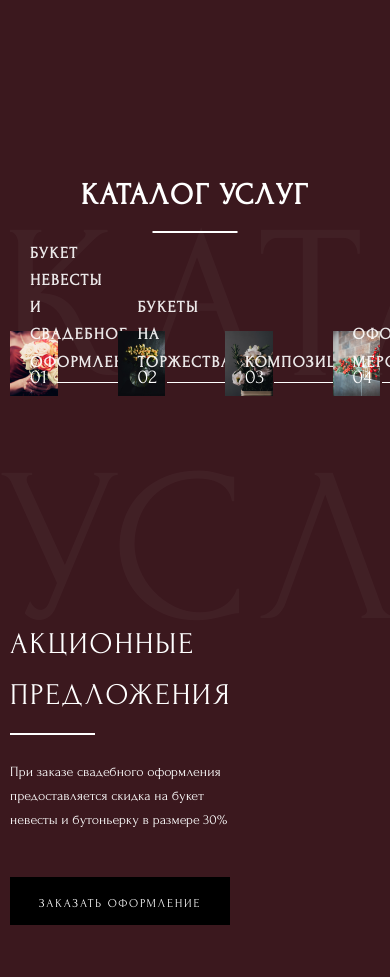
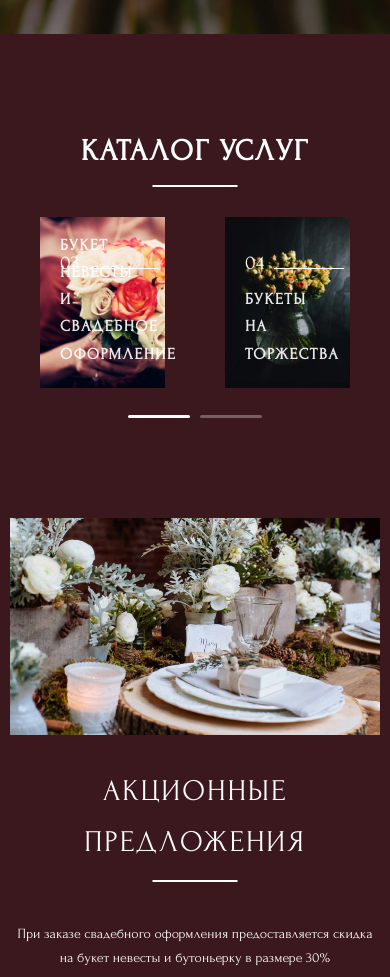
Before and after one commit to Remi208/floristry, a website built with webpack: page src/index.html in a window 390 px wide. Shown: the part 1020-1997 px from the top of the page. Built offline with nearby package versions, Linux system fonts and the light colour scheme; what svg4everybody would draw is missing.

Commit message:
responsive tablet index page

```diff
--- a/src/index.html
+++ b/src/index.html
@@ -4,7 +4,11 @@
 <body>
 <%= _.template(require('./includes/menu.html').default)(data) %>
 <div class="wrapper">
-  <section class="homepage-main-section">
+  <section
+      class="homepage-main-section"
+      style="background-image: url('./images/main-section-bg.jpg');"
+      data-bg-tablet="url('./images/main-section-tablet-bg.jpg')"
+  >
     <div class="container">
       <%= _.template(require('./includes/header.html').default)(data) %>
       <h1 class="homepage-main-title">флористика с душой</h1>
--- /dev/null
+++ b/src/js/constants.js
@@ -0,0 +1,3 @@
+export const TABLET_DEVICE_WIDTH = 1024;
+
+export default TABLET_DEVICE_WIDTH;
--- a/src/js/index.js
+++ b/src/js/index.js
@@ -4,11 +4,14 @@ import $ from 'jquery';
 import 'slick-carousel';
 import svgLoader from './svg-loader';
 import menu from './menu';
+import { TABLET_DEVICE_WIDTH } from './constants';
 
 document.addEventListener('DOMContentLoaded', () => {
   svgLoader();
 
   const slider = $('.service__slider');
+  const catalog = $('.catalog-section .catalog');
+  const homepageMainSection = $('.homepage-main-section');
 
   if (slider.length) {
     slider.slick({
@@ -18,5 +21,22 @@ document.addEventListener('DOMContentLoaded', () => {
     });
   }
 
+  if (
+    window.innerWidth <= TABLET_DEVICE_WIDTH
+  ) {
+    if (homepageMainSection.length) {
+      const { bgTablet } = homepageMainSection.data();
+      homepageMainSection.css('background-image', bgTablet);
+    }
+    if (catalog.length) {
+      catalog.slick({
+        slidesToShow: 2,
+        slidesToScroll: 2,
+        arrows: false,
+        dots: true,
+      });
+    }
+  }
+
   menu();
 });
--- a/src/scss/index.scss
+++ b/src/scss/index.scss
@@ -34,15 +34,20 @@ svg{
   padding: 0 10px;
   width: 100%;
   margin: 0 auto;
+  @include responsive($tablet) {
+    padding: 0 40px;
+  }
 }
 .homepage-main-section {
   position: relative;
-  background-image: url('../images/main-section-bg.jpg');
   background-position: center center;
   background-size: cover;
   min-height: 100vh;
   padding-bottom: 95px;
   margin-bottom: 190px;
+  @include responsive($tablet) {
+    margin-bottom: 100px;
+  }
   &:after {
     position: absolute;
     content: '';
@@ -51,23 +56,54 @@ svg{
     right: 0;
     height: 75px;
     background: linear-gradient(0deg, $main-theme-color 3.33%, rgba(59, 24, 30, 0) 100%);
+    @include responsive($tablet) {
+      opacity: 0;
+    }
   }
   &__footer {
     position: relative;
     display: flex;
     align-items: flex-end;
     justify-content: space-between;
+    @include responsive($tablet) {
+      display: block;
+      text-align: center;
+    }
   }
   .button-holder {
     display: flex;
     justify-content: center;
     margin-bottom: 40px;
+    @include responsive($tablet) {
+      margin-bottom: 210px;
+    }
   }
   .socials {
+    @include responsive($tablet) {
+      display: flex;
+      justify-content: center;
+      margin-bottom: 35px;
+    }
     &__item {
       margin-bottom: 25px;
+      @include responsive($tablet) {
+        margin-bottom: 0;
+        margin-right: 80px;
+      }
       &:last-child {
         margin-bottom: 0;
+        @include responsive($tablet){
+          margin-right: 0;
+        }
+      }
+    }
+    &__link {
+      @include responsive($tablet) {
+        width: 56px;
+        height: 56px;
+        padding: 15px;
+        background: $main-theme-color;
+        border-radius: 50%;
       }
     }
   }
@@ -82,6 +118,12 @@ svg{
   display: flex;
   align-items: center;
   justify-content: space-between;
+  @include responsive($tablet) {
+    left: 40px;
+    right: 40px;
+    padding-top: 40px;
+    align-items: flex-start;
+  }
 }
 .logo-holder {
   display: block;
@@ -94,7 +136,12 @@ svg{
 .burger-icon {
   position: relative;
   width: 23px;
+  height: 10px;
   margin-right: 15px;
+  @include responsive($tablet) {
+    width: 35px;
+    margin: 0;
+  }
   &:before,
   &:after {
     position: absolute;
@@ -106,9 +153,13 @@ svg{
   }
   &:before {
     bottom: 5px;
+    @include responsive($tablet) {
+      bottom: 0;
+    }
   }
   &:after {
-    bottom: 11px;
+    bottom: auto;
+    top: 0;
   }
 }
 .homepage-main-title {
@@ -121,6 +172,11 @@ svg{
   text-align: center;
   letter-spacing: 0.09em;
   text-transform: uppercase;
+  @include responsive($tablet) {
+    font-size: 70px;
+    line-height: 77px;
+    padding-top: 330px;
+  }
 }
 .button {
   display: inline-block;
@@ -141,6 +197,11 @@ svg{
     background: $white;
     color: $black;
   }
+  @include responsive($tablet) {
+    padding: 20px;
+    font-size: 15px;
+    line-height: 17px;
+  }
 }
 .button-1 {
   background-color: rgba($black, .6);
@@ -155,8 +216,11 @@ svg{
 }
 .button.see-works {
   min-width: 200px;
+  @include responsive($tablet) {
+    min-width: 250px;
+  }
 }
-.button.make-an-order {
+.make-an-order {
   min-width: 220px;
 }
 .see-catalog-button {
@@ -167,6 +231,13 @@ svg{
   line-height: 22px;
   letter-spacing: 0.06em;
   transform: translateX(50%) rotateZ(90deg) translateX(-50%) translateY(50%);
+  @include responsive($tablet) {
+    transform: none;
+    display: inline-block;
+    width: 45px;
+    height: 45px;
+    padding: 0;
+  }
   &:after {
     position: absolute;
     content: '';
@@ -174,20 +245,26 @@ svg{
     top: 50%;
     transform: translateY(-50%);
     @include sprite($arrow-right);
+    @include responsive($tablet) {
+      @include sprite($arrow-bottom);
+      left: 50%;
+      transform: translate(-50%, -50%);
+    }
+  }
+  &__text {
+    @include responsive($tablet) {
+      display: none;
+    }
   }
 }
 .socials{
   list-style: none;
   padding: 0;
   margin: 0;
-  &__item {
+  &__link {
+    display: block;
     width: 25px;
     height: 25px;
-  }
-  &__link {
-    display: block;
-    width: 100%;
-    height: 100%;
     transition: .5s;
     @include desktop-hover() {
       opacity: .5;
@@ -202,10 +279,16 @@ svg{
   left: 50%;
   transform: translateX(-50%);
   cursor: pointer;
+  @include responsive($tablet) {
+    display: none;
+  }
 }
 .catalog-section {
   position: relative;
   margin-bottom: 170px;
+  @include responsive($tablet) {
+    margin-bottom: 100px;
+  }
   &__container {
     position: relative;
     max-width: 1520px;
@@ -219,15 +302,19 @@ svg{
     line-height: 33px;
     letter-spacing: 0.06em;
     text-transform: uppercase;
-    margin-bottom: 120px;
+    margin-bottom: 100px;
+    padding-bottom: 20px;
     text-align: center;
+    @include responsive($tablet) {
+      margin-bottom: 30px;
+    }
     &:after {
       position: absolute;
       content: '';
       width: 85px;
       height: 2px;
       background: $white;
-      bottom: -22px;
+      bottom: 0;
       left: 50%;
       transform: translateX(-50%);
     }
@@ -244,6 +331,9 @@ svg{
     left: 50%;
     transform: translateX(-50%);
     opacity: .03;
+    @include responsive($tablet) {
+      display: none;
+    }
   }
 }
 .catalog {
@@ -251,6 +341,11 @@ svg{
   display: flex;
   margin: 0 -30px;
   counter-reset: section;
+  @include responsive($tablet) {
+    display: block;
+    margin: 0;
+    padding-bottom: 30px;
+  }
   &-item {
     counter-increment: section;
     padding: 0 30px;
@@ -353,6 +448,9 @@ svg{
 }
 .promotion-block {
   margin-bottom: 170px;
+  @include responsive($tablet) {
+    margin-bottom: 100px;
+  }
   &__container {
     position: relative;
     max-width: 1235px;
@@ -363,14 +461,27 @@ svg{
   &__content {
     display: flex;
     align-items: center;
+    @include responsive($tablet) {
+      flex-wrap: wrap;
+    }
   }
   &__info {
     width: 100%;
+    @include responsive($tablet) {
+      order: 2;
+    }
   }
   &__image {
     width: 700px;
     min-width: 700px;
     margin-left: 165px;
+    @include responsive($tablet) {
+      order: 1;
+      width: 100%;
+      margin: 0 auto 30px;
+      min-width: 0;
+      max-width: 450px;
+    }
     img {
       width: 100%;
     }
@@ -383,6 +494,10 @@ svg{
     text-transform: uppercase;
     padding-bottom: 15px;
     margin-bottom: 25px;
+    @include responsive($tablet) {
+      text-align: center;
+      margin-bottom: 40px;
+    }
     &:after {
       position: absolute;
       content: '';
@@ -391,18 +506,48 @@ svg{
       background: $white;
       bottom: 0;
       left: 0;
+      @include responsive($tablet) {
+        left: 50%;
+        transform: translateX(-50%);
+      }
     }
   }
   &__text {
     margin-bottom: 45px;
     font-size: 14px;
     line-height: 170%;
+    @include responsive($tablet) {
+      max-width: 450px;
+      width: 100%;
+      margin: 0 auto 15px;
+      text-align: center;
+    }
+  }
+  .button-holder {
+    @include responsive($tablet) {
+      text-align: center;
+    }
+  }
+  .button {
+    @include responsive($tablet) {
+      font-size: 11px;
+      line-height: 12px;
+      letter-spacing: 0.15em;
+    }
   }
 }
 .footer {
+  .container {
+    @include responsive($tablet) {
+      padding: 0 20px;
+    }
+  }
   &__content {
     padding: 20px 0 30px;
     border-top: 1px solid rgba($white, 0.2);
+    @include responsive($tablet) {
+      padding: 40px 0;
+    }
   }
   &-nav {
     &__list {
@@ -411,11 +556,19 @@ svg{
       padding: 0;
       display: flex;
       justify-content: center;
+      @include responsive($tablet) {
+        display: block;
+        margin-bottom: 40px;
+      }
     }
     &__item {
       margin-right: 50px;
+      @include responsive($tablet) {
+        margin: 0 0 20px;
+        text-align: center;
+      }
       &:last-child {
-        margin-right: 0;
+        margin: 0;
       }
     }
     &__link {
@@ -426,6 +579,10 @@ svg{
       transition: .5s;
       @include desktop-hover() {
         color: $white;
+      }
+      @include responsive($tablet) {
+        font-size: 20px;
+        line-height: 22px;
       }
     }
   }
@@ -472,6 +629,9 @@ svg{
   &__content {
     width: 50%;
     padding-left: 115px;
+    @include responsive($laptop) {
+      padding-left: 40px;
+    }
   }
   &__title {
     font-size: 50px;
@@ -490,6 +650,16 @@ svg{
   &__slider {
     width: 572px;
     margin-bottom: 100px;
+    .slick-next {
+      top: 50%;
+      right: 20px;
+      transform: translate(50%, -50%);
+    }
+    .slick-prev {
+      top: 50%;
+      left: 0;
+      transform: translate(-50%, -50%);
+    }
   }
 }
 .more-photos-button {
@@ -516,8 +686,16 @@ svg{
   background: $main-theme-color;
   transition: .5s;
   padding: 95px 130px 20px;
+  @include responsive($tablet) {
+    padding: 110px 10px 10px;
+  }
   &.active {
     left: 0;
+  }
+  &__title {
+    @include responsive($tablet) {
+      display: none;
+    }
   }
   &-trigger {
     display: flex;
@@ -536,6 +714,13 @@ svg{
     width: 38px;
     height: 38px;
     cursor: pointer;
+    @include responsive($laptop){
+      right: 10px;
+    }
+    @include responsive($tablet) {
+      right: 40px;
+      top: 40px;
+    }
     &:before,
     &:after {
       position: absolute;
@@ -565,6 +750,9 @@ svg{
     list-style: none;
     &__item {
       margin-bottom: 75px;
+      @include responsive($tablet) {
+        margin-bottom: 60px;
+      }
       &:last-child {
         margin-bottom: 0;
       }
@@ -586,12 +774,22 @@ svg{
       @include desktop-hover() {
         color: $white;
       }
+      @include responsive($tablet) {
+        font-size: 30px;
+        line-height: 33px;
+      }
     }
   }
   .socials {
     position: absolute;
     bottom: 95px;
     left: 95px;
+    @include responsive($laptop) {
+      left: 10px;
+    }
+    @include responsive($tablet) {
+      display: none;
+    }
     &__item {
       margin-bottom: 25px;
       &:last-child {
--- a/src/scss/slider.scss
+++ b/src/scss/slider.scss
@@ -23,17 +23,11 @@
   }
 }
 .slick-next {
-  top: 50%;
-  right: 20px;
-  transform: translate(50%, -50%);
   &:before {
     transform: translate(-50%, -50%) rotateZ(-45deg);
   }
 }
 .slick-prev {
-  top: 50%;
-  left: 0;
-  transform: translate(-50%, -50%);
   &:before {
     transform: translate(-50%, -50%) rotateZ(135deg);
   }
@@ -47,3 +41,30 @@
     display: block;
   }
 }
+.slick-dots {
+  bottom: 0;
+  line-height: 0;
+  li {
+    width: auto;
+    height: auto;
+    button {
+      padding: 0;
+      width: 62px;
+      height: 3px;
+      border-radius: 3px;
+      background: rgba($white, .3);
+      transition: .5s;
+      &:before {
+        color: transparent;
+      }
+    }
+    &.slick-active {
+      button {
+        background: $white;
+        &:before {
+          color: transparent;
+        }
+      }
+    }
+  }
+}
--- a/src/scss/variables.scss
+++ b/src/scss/variables.scss
@@ -1,3 +1,6 @@
 $black: #000;
 $white: #fff;
 $main-theme-color: #3B181E;
+$laptop: 1440px;
+$tablet: 1024px;
+$mobile: 767px;
```
Also changed, not shown: src/images/main-section-tablet-bg.jpg (added).
